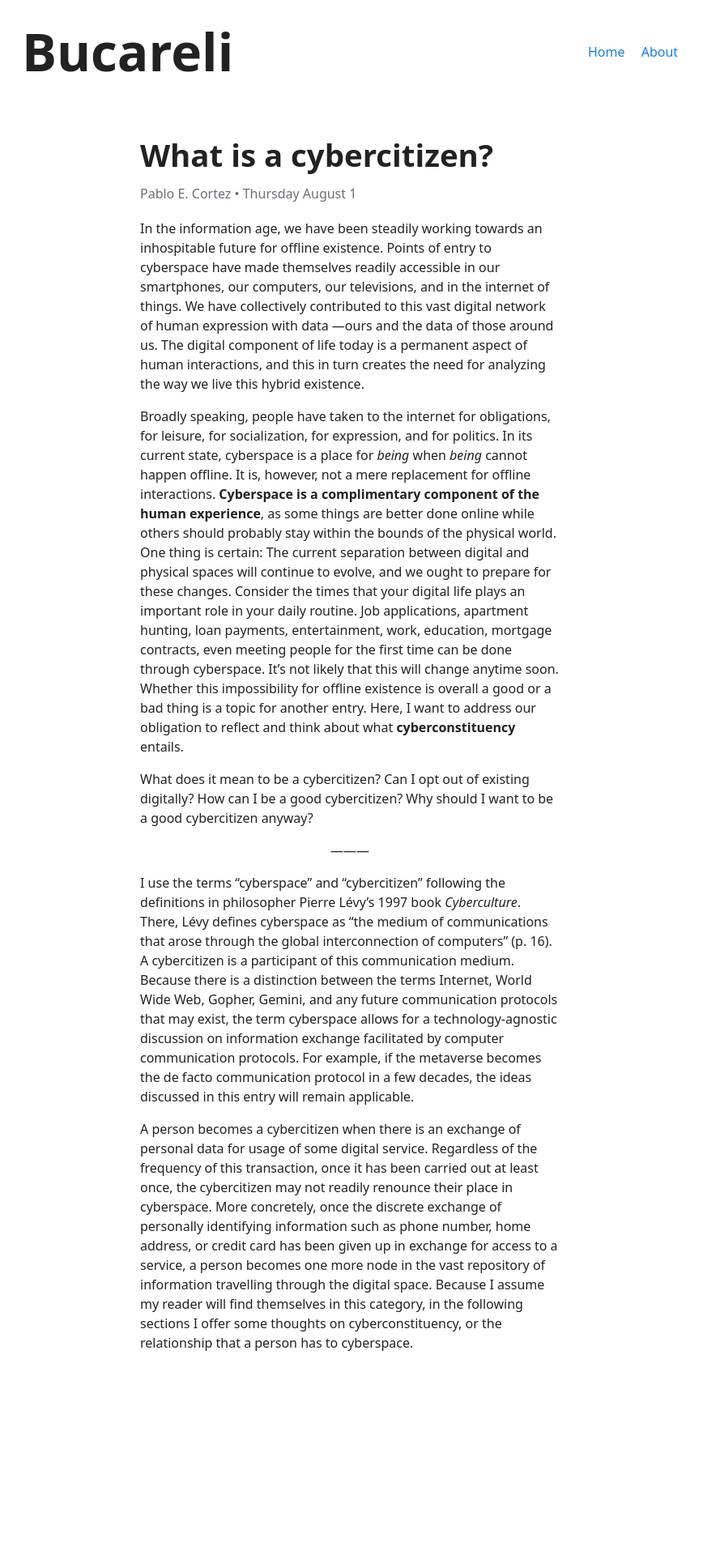
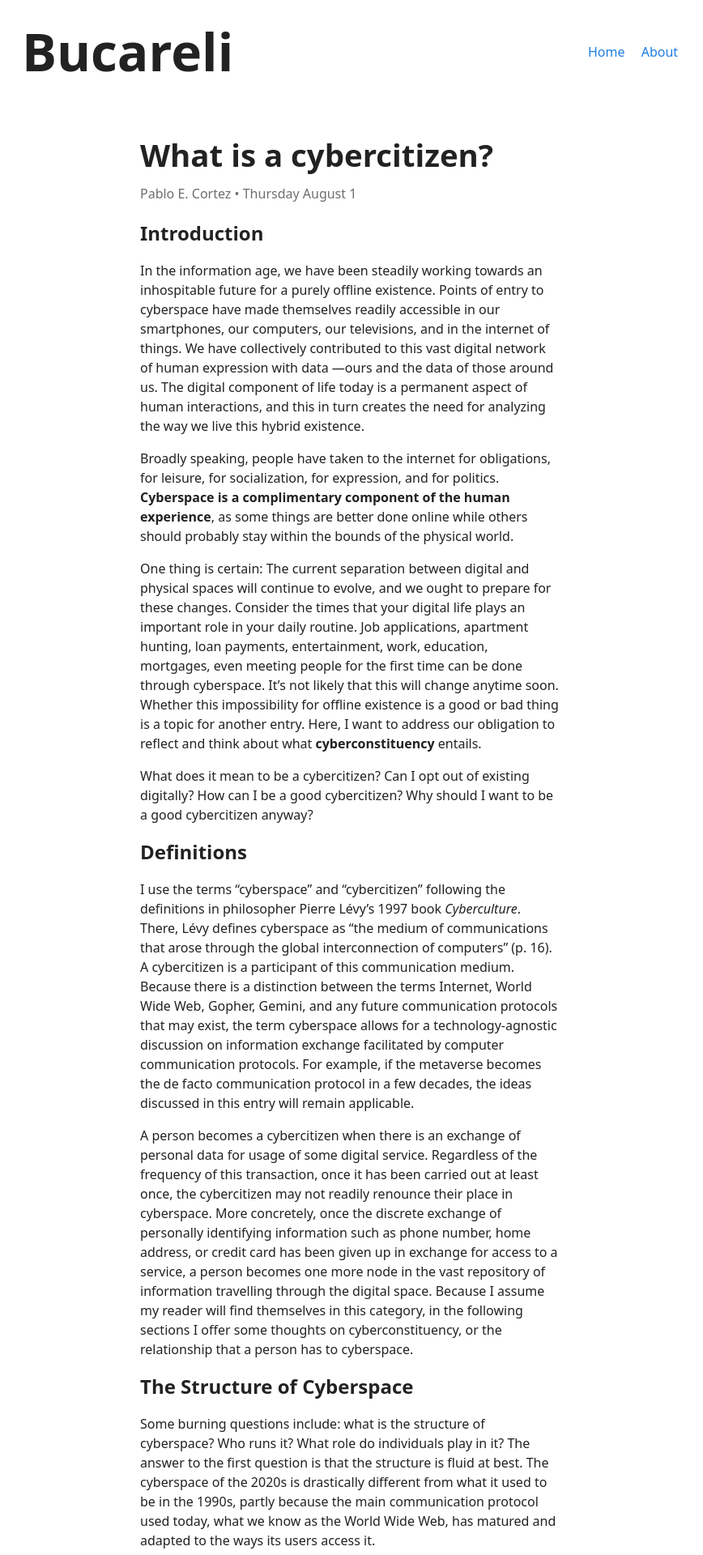
Before and after one commit to cspablocortez/bucareli.blog, a Jekyll site: the page built from _posts/2024-08-01-cybercitizen.md, in a window 1280 px wide. Shown: the top 1920 px of the page at 81% size, without its empty margins (208-1076 px from the left). Built offline with Jekyll 4.4.1, drawn with Linux system fonts in a browser that asks for light colours; before the commit the page ends 1734 px from its top, so only the background shows below that; some of the changed text lies outside the part shown.

Commit message:
updated file

```diff
--- a/_includes/blog_feed.html
+++ b/_includes/blog_feed.html
@@ -1,9 +1,3 @@
-<style>
-    .feed-item a:visited {
-        color: var(--grey);
-    }
-</style>
-
 {% for post in site.posts %}
 {% unless post.hidden %}
 <div class="feed-item" style="margin-bottom: 1rem; display: flex; align-items: center; justify-content: space-between;">
--- a/_includes/footer.html
+++ b/_includes/footer.html
@@ -1,8 +1,3 @@
-
 <footer>
-
-<p>
-    This site is part of the <a href="https://indieweb.org">small web</a>. Texts and source code are licensed under GNU GPLv3 and available <a href="https://github.com/cspablocortez/cspablocortez.github.io">here</a>.
-</p>
-
+    <p>Copyright © 2024 Bucareli. All rights reserved.</p>
 </footer>
--- a/_layouts/default.html
+++ b/_layouts/default.html
@@ -15,7 +15,7 @@
         {{ content }}
     </div>
 
-    <!-- {% include footer.html %} -->
+
 
 </body>
 </html>
--- a/_posts/2024-08-01-cybercitizen.md
+++ b/_posts/2024-08-01-cybercitizen.md
@@ -7,16 +7,36 @@ author: Pablo E. Cortez
 permalink: /cybercitizen
 ---
 
-In the information age, we have been steadily working towards an inhospitable future for offline existence. Points of entry to cyberspace have made themselves readily accessible in our smartphones, our computers, our televisions, and in the internet of things. We have collectively contributed to this vast digital network of human expression with data &mdash;ours and the data of those around us. The digital component of life today is a permanent aspect of human interactions, and this in turn creates the need for analyzing the way we live this hybrid existence.
+# Introduction
 
-Broadly speaking, people have taken to the internet for obligations, for leisure, for socialization, for expression, and for politics. In its current state, cyberspace is a place for *being* when *being* cannot happen offline. It is, however, not a mere replacement for offline interactions. **Cyberspace is a complimentary component of the human experience**, as some things are better done online while others should probably stay within the bounds of the physical world. One thing is certain: The current separation between digital and physical spaces will continue to evolve, and we ought to prepare for these changes. Consider the times that your digital life plays an important role in your daily routine. Job applications, apartment hunting, loan payments, entertainment, work, education, mortgage contracts, even meeting people for the first time can be done through cyberspace. It's not likely that this will change anytime soon. Whether this impossibility for offline existence is overall a good or a bad thing is a topic for another entry. Here, I want to address our obligation to reflect and think about what **cyberconstituency** entails.
+In the information age, we have been steadily working towards an inhospitable future for a purely offline existence. Points of entry to cyberspace have made themselves readily accessible in our smartphones, our computers, our televisions, and in the internet of things. We have collectively contributed to this vast digital network of human expression with data &mdash;ours and the data of those around us. The digital component of life today is a permanent aspect of human interactions, and this in turn creates the need for analyzing the way we live this hybrid existence.
+
+Broadly speaking, people have taken to the internet for obligations, for leisure, for socialization, for expression, and for politics. **Cyberspace is a complimentary component of the human experience**, as some things are better done online while others should probably stay within the bounds of the physical world.
+
+One thing is certain: The current separation between digital and physical spaces will continue to evolve, and we ought to prepare for these changes. Consider the times that your digital life plays an important role in your daily routine. Job applications, apartment hunting, loan payments, entertainment, work, education, mortgages, even meeting people for the first time can be done through cyberspace. It's not likely that this will change anytime soon. Whether this impossibility for offline existence is a good or bad thing is a topic for another entry. Here, I want to address our obligation to reflect and think about what **cyberconstituency** entails.
 
 What does it mean to be a cybercitizen? Can I opt out of existing digitally? How can I be a good cybercitizen? Why should I want to be a good cybercitizen anyway?
+
+# Definitions
+
+I use the terms “cyberspace” and “cybercitizen” following the definitions in philosopher Pierre Lévy’s 1997 book *Cyberculture*. There, Lévy defines cyberspace as “the medium of communications that arose through the global interconnection of computers” (p. 16). A cybercitizen is a participant of this communication medium. Because there is a distinction between the terms Internet, World Wide Web, Gopher, Gemini, and any future communication protocols that may exist, the term cyberspace allows for a technology-agnostic discussion on information exchange facilitated by computer communication protocols. For example, if the metaverse becomes the de facto communication protocol in a few decades, the ideas discussed in this entry will remain applicable.
+
+A person becomes a cybercitizen when there is an exchange of personal data for usage of some digital service. Regardless of the frequency of this transaction, once it has been carried out at least once, the cybercitizen may not readily renounce their place in cyberspace. More concretely, once the discrete exchange of personally identifying information such as phone number, home address, or credit card has been given up in exchange for access to a service, a person becomes one more node in the vast repository of information travelling through the digital space. Because I assume my reader will find themselves in this category, in the following sections I offer some thoughts on cyberconstituency, or the relationship that a person has to cyberspace.
+
+# The Structure of Cyberspace
+
+Some burning questions include: what is the structure of cyberspace? Who runs it? What role do individuals play in it? The answer to the first question is that the structure is fluid at best. The cyberspace of the 2020s is drastically different from what it used to be in the 1990s, partly because the main communication protocol used today, what we know as the World Wide Web, has matured and adapted to the ways its users access it.
+
+In its infancy, it would have been hard to imagine that doorbells, refrigerators, microwaves, voice-operated digital assistants, and other household appliances would be as data-oriented as they are today. All these kinds of devices serve as interfaces for access to the internet, and every point of access offers different services. They all have one thing in common: feeding data from their users to the corporation that manufactures them. The development of the infrastructure that powers our modern model of cyberspace is directly informed by the way in which its developers can profit from its usage.
+
+Today, this model heavily relies on advertising, particularly personalized advertisements for every cybercitizen. Through the collection of personal data, corporations can create marketing profiles for each user, and we are shown advertisements that target and adapt to our preferences and demographics. This type of business model where users’ personal data is the currency traded between businesses, governments, and individuals is explored in detail in Shoshana Zuboff’s *The Age of Surveillance Capitalism*. The largest downsides to such a model are the perpetual violations of privacy that are needed to make it happen, thus participation in cyberspace at large is necessarily one where privacy must be given up in some way.
 
 <p style="text-align: center;">
   &mdash;&mdash;&mdash;
 </p>
 
-I use the terms “cyberspace” and “cybercitizen” following the definitions in philosopher Pierre Lévy’s 1997 book *Cyberculture*. There, Lévy defines cyberspace as “the medium of communications that arose through the global interconnection of computers” (p. 16). A cybercitizen is a participant of this communication medium. Because there is a distinction between the terms Internet, World Wide Web, Gopher, Gemini, and any future communication protocols that may exist, the term cyberspace allows for a technology-agnostic discussion on information exchange facilitated by computer communication protocols. For example, if the metaverse becomes the de facto communication protocol in a few decades, the ideas discussed in this entry will remain applicable.
+Why should we care about being a good cybercitizen? Who benefits from being one and what does it all even mean? **A good cybercitizen is someone who understands their relationship to the single largest repository of human expression in its digital form.**
 
-A person becomes a cybercitizen when there is an exchange of personal data for usage of some digital service. Regardless of the frequency of this transaction, once it has been carried out at least once, the cybercitizen may not readily renounce their place in cyberspace. More concretely, once the discrete exchange of personally identifying information such as phone number, home address, or credit card has been given up in exchange for access to a service, a person becomes one more node in the vast repository of information travelling through the digital space. Because I assume my reader will find themselves in this category, in the following sections I offer some thoughts on cyberconstituency, or the relationship that a person has to cyberspace.
+Knowing what personal data we share with the use of digital services, the structure of the space where we spend so much time, and knowing the influence that those who control cyberspace can have on real-world events all are necessary components of being a good cybercitizen.
+
+Being a good cybercitizen is about having knowledge about being one and using that knowledge to shape cyberspace in a positive way for its current and future users. This is desirable because cyberspace exerts a considerable influence on social development, so the permissible behaviors, information, and the moral values that we share and support in the digital space will in turn shape the local and physical communities in which we live.
--- a/assets/css/custom.css
+++ b/assets/css/custom.css
@@ -8,12 +8,14 @@
     --code-color: #222;
     --curved-monitor-container-width: 40%;
     --laptop-container-width: 40%;
+    --footer-bg-color: rgb(245, 245, 247);
 }
 
 @media (prefers-color-scheme: dark) {
     :root {
         --bg-color: black;
         --text-color: white;
+        --footer-bg-color: black;
     }
 }
 
@@ -27,8 +29,8 @@ body {
     font-family: system-ui, -apple-system, BlinkMacSystemFont, 'Segoe UI', Roboto, Oxygen, Ubuntu, Cantarell, 'Open Sans', 'Helvetica Neue', sans-serif;
     background-color: var(--bg-color);
     color: var(--text-color);
+    line-height: 1.5;
     min-height: 97vh;
-    line-height: 1.5;
 }
 
 .container {
@@ -36,7 +38,7 @@ body {
     padding: 1rem;
     line-height: 1.5;
     margin-top: 0rem;
-    margin-bottom: 2rem;
+    margin-bottom: 6rem;
     margin-left: auto;
     margin-right: auto;
 }
@@ -59,17 +61,15 @@ nav {
     justify-content: space-between;
     align-items: center;
     flex-wrap: wrap;
-/*    box-shadow: 0px 1px 1px 1px rgba(0, 0, 0, 0.2);*/
     padding: 1rem;
 }
 
 nav h1 {
-    font-size: 2.8rem;
+    font-size: 2rem;
 }
 
 nav a {
     margin-right: 1rem;
-    /* color: var(--text-color); */
     color: var(--accent-color);
 }
 
@@ -111,6 +111,10 @@ img {
     font-size: 2.4rem;
 }
 
+.post-content h1 {
+    margin-bottom: 1rem;
+}
+
 .post-content p {
     margin-bottom: 1rem;
 }
@@ -124,13 +128,17 @@ img {
     margin: 2rem 0rem;
 }
 
+.feed-item a:visited {
+    color: var(--accent-color) !important;
+}
+
 footer {
-    font-size: 80%;
-    position: fixed;
+    background-color: var(--footer-bg-color);
+    font-size: 0.8rem;
+    color: var(--grey);
+    padding: 2rem;
     bottom: 0;
-    max-width: 650px;
-    padding: 1rem;
-    color: var(--grey);
+    width: 100%;
 }
 
 /* Elements */
```
Also changed, not shown: _drafts/2024-08-11-cyberspace.md (added, +8 -0 lines), _includes/devlog_feed.html (deleted, +0 -32 lines), _includes/tagged_posts.html (deleted, +0 -32 lines).
